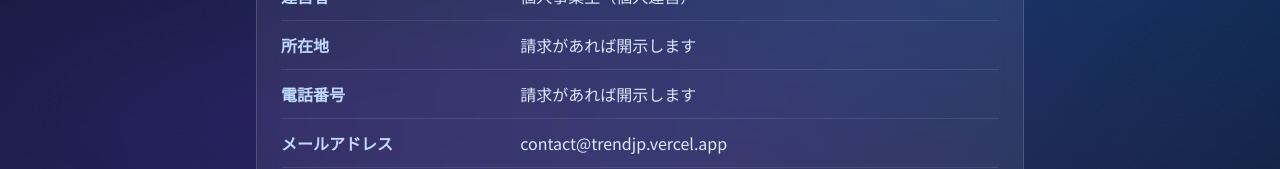
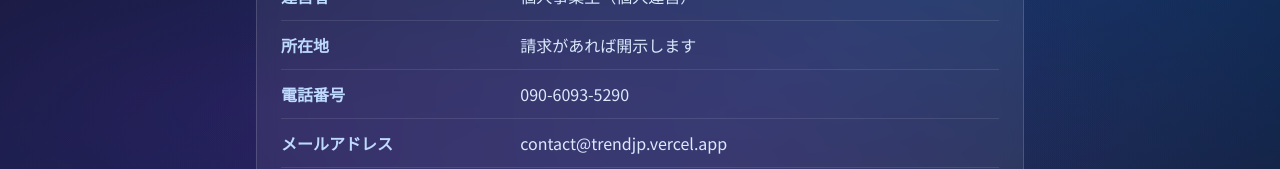
Before and after one commit to pokkori/trendjp, a Next.js app: page /legal in a window 1280 px wide. Shown: the part 291-460 px from the top of the page. Built offline with nearby package versions, Linux system fonts and the light colour scheme; no server answers.

Commit message:
fix: 特商法電話番号を090-6093-5290に設定

```diff
--- a/app/legal/page.tsx
+++ b/app/legal/page.tsx
@@ -21,7 +21,7 @@ export default function LegalPage() {
                 ["サービス名", "TrendJP"],
                 ["運営者", "個人事業主（個人運営）"],
                 ["所在地", "請求があれば開示します"],
-                ["電話番号", "請求があれば開示します"],
+                ["電話番号", "090-6093-5290"],
                 ["メールアドレス", "contact@trendjp.vercel.app"],
                 ["サービス内容", "AI生成日本語トレンドニュース閲覧サービス"],
                 ["提供価格", "無料（広告収益モデル）"],
```
